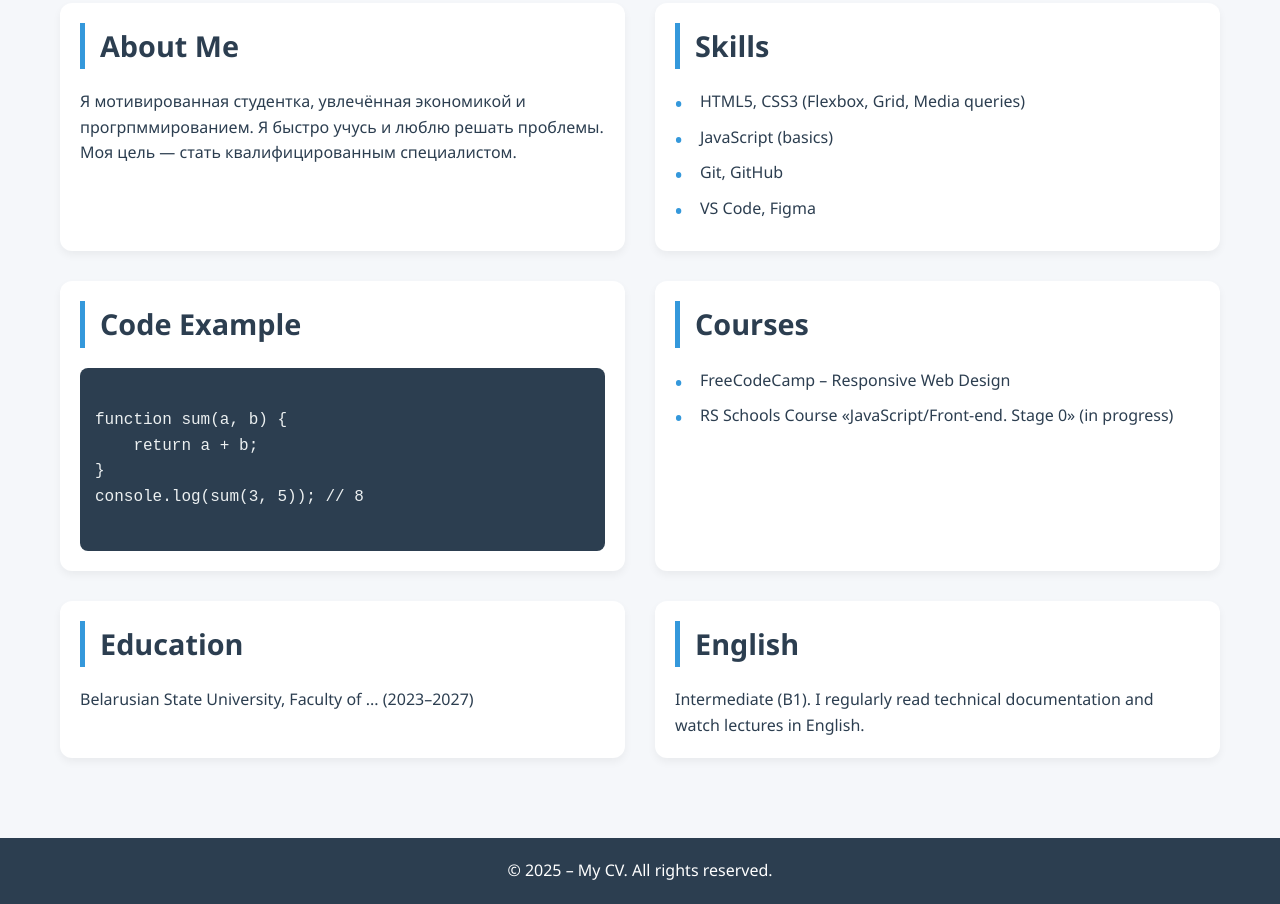
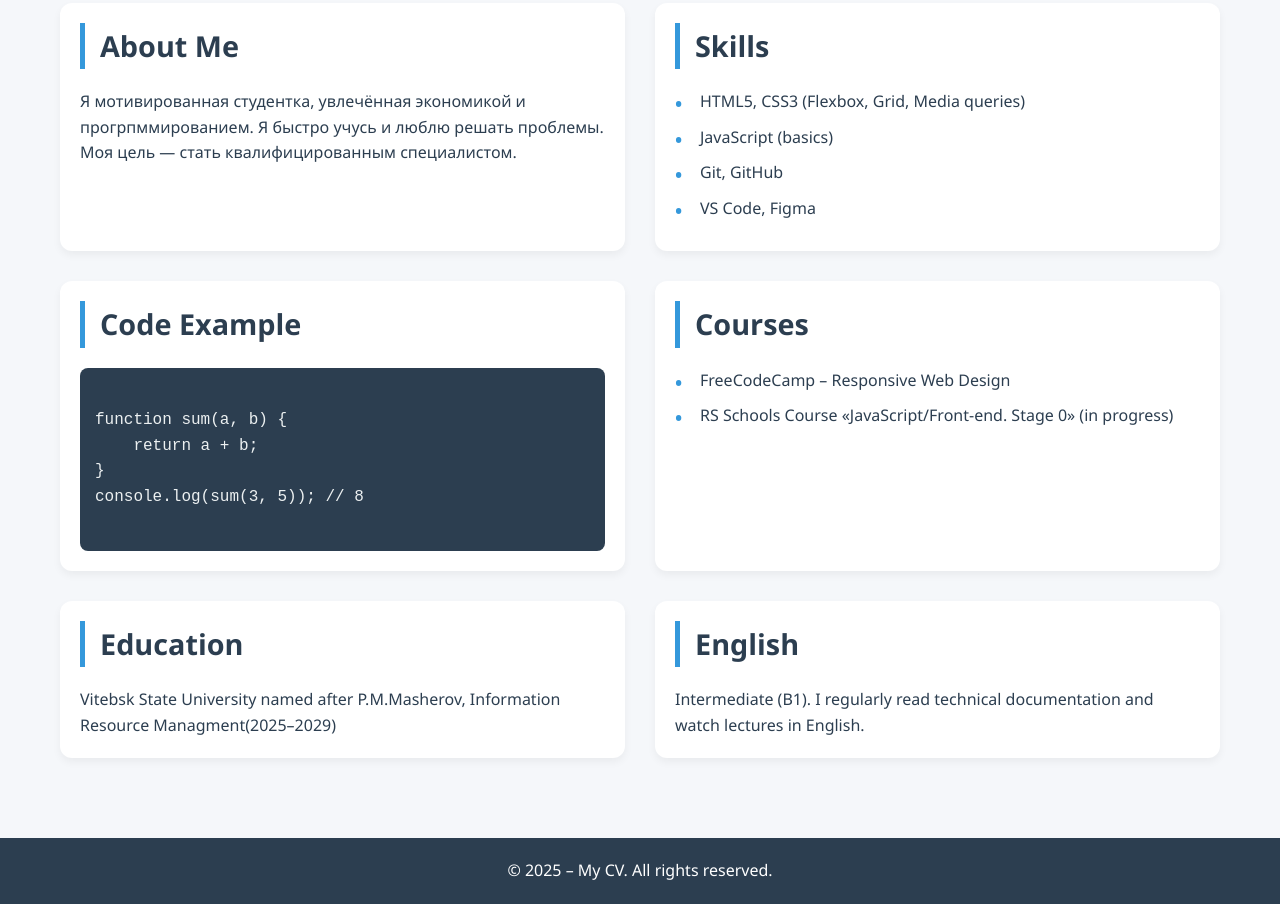
Before and after one commit to vikasta061107-cyber/cv, a plain HTML site: page index.html in a window 1280 px wide. Shown: the part 371-1275 px from the top of the page. Drawn offline with Linux system fonts and the light colour scheme.

Commit message:
Update index.html

```diff
--- a/index.html
+++ b/index.html
@@ -78,7 +78,7 @@ console.log(sum(3, 5)); // 8
 
             <section class="section" id="education">
                 <h2 class="section-title">Education</h2>
-                <p>Belarusian State University, Faculty of ... (2023–2027)</p>
+                <p>Vitebsk State University named after P.M.Masherov, Information Resource Managment(2025–2029)</p>
             </section>
 
             <section class="section" id="english">
```
